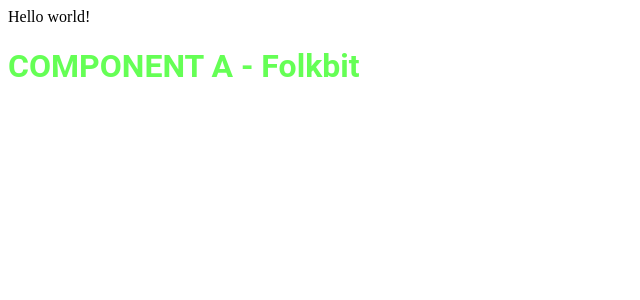
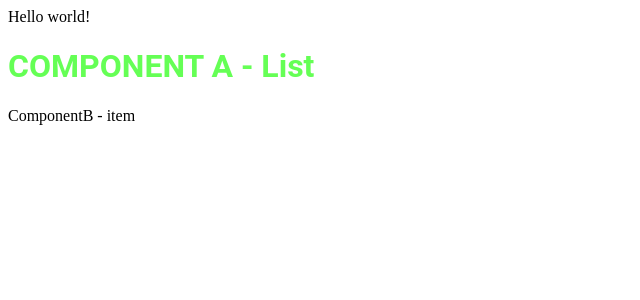
Before and after one commit to A-Vershinin/Punk-Beer, a React app: page / in a window 1280 px wide. Shown: the top 300 px of the page, without its empty margins (0-640 px from the left). Built offline with nearby package versions, Linux system fonts and the light colour scheme.

Commit message:
add test commit

```diff
--- a/src/app/app.jsx
+++ b/src/app/app.jsx
@@ -1,5 +1,6 @@
 import React from "react";
 import ComponentA from "./components/ComponentA/ComponentA";
+import ComponentB from "./components/ComponentB/ComponentB";
 
 class App extends React.Component {
   constructor (props) {
@@ -12,6 +13,7 @@
       <div>
         Hello world!
         <ComponentA />
+        <ComponentB />
       </div>
     );
   }
--- a/src/app/components/ComponentA/ComponentA.jsx
+++ b/src/app/components/ComponentA/ComponentA.jsx
@@ -7,7 +7,7 @@
 
 	render() {
 		return (
-			<h1>COMPONENT A - Folkbit</h1>
+			<h1>COMPONENT A - List</h1>
 		);
 	}
 }
--- /dev/null
+++ b/src/app/components/ComponentB/ComponentB.jsx
@@ -0,0 +1,15 @@
+import React from 'react';
+
+class ComponentB extends React.Component {
+  constructor () {
+    super();
+  }
+
+  render () {
+    return (
+      <div>ComponentB - item</div>
+    )
+  }
+}
+
+export default ComponentB;
```
